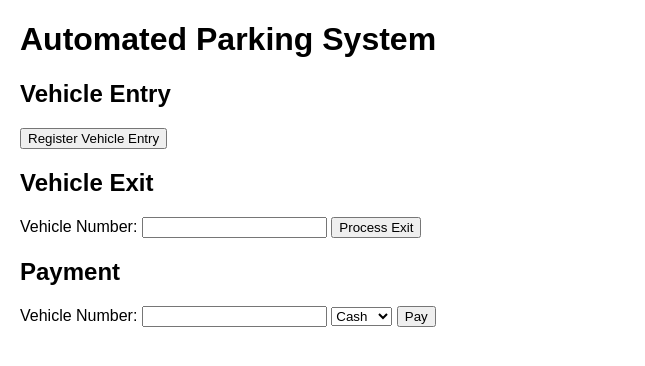
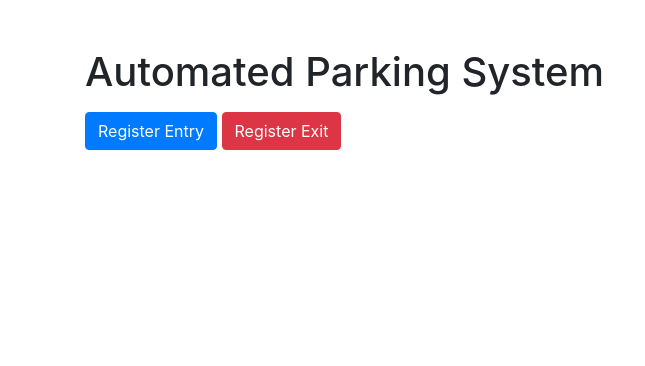
Before and after one commit to amit9129/automated_parking_system, a Flask app: page / in a window 1280 px wide. Shown: the top 366 px of the page, without its empty margins (0-645 px from the left). Run offline with Flask 3, Linux system fonts and the light colour scheme; some libraries are stand-ins or nearby versions.

Commit message:
done change

```diff
--- a/app.py
+++ b/app.py
@@ -5,6 +5,7 @@ import qrcode
 import datetime
 import os
 import sqlite3
+from db_setup import init_db  # Import the init_db function
 
 app = Flask(__name__)
 
@@ -13,23 +14,6 @@ pytesseract.pytesseract.tesseract_cmd = r'C:\Program Files\Tesseract-OCR\tessera
 
 # Database configuration
 DATABASE = 'vehicles.db'
-
-# Initialize the database
-def init_db():
-    with sqlite3.connect(DATABASE) as conn:
-        cursor = conn.cursor()
-        cursor.execute('''
-            CREATE TABLE IF NOT EXISTS vehicles (
-                id INTEGER PRIMARY KEY AUTOINCREMENT,
-                vehicle_number TEXT NOT NULL,
-                entry_time TEXT NOT NULL,
-                slot INTEGER NOT NULL,
-                amount INTEGER NOT NULL,
-                exit_time TEXT,
-                is_paid BOOLEAN DEFAULT 0
-            )
-        ''')
-        conn.commit()
 
 def read_number_plate(frame):
     gray = cv2.cvtColor(frame, cv2.COLOR_BGR2GRAY)
--- a/db_setup.py
+++ b/db_setup.py
@@ -1,31 +1,22 @@
-# db_setup.py
 import sqlite3
 
-def setup_database():
-    conn = sqlite3.connect('parking_system.db')
-    c = conn.cursor()
+DATABASE = 'vehicles.db'  # Change this if necessary
 
-    # Create table for vehicle details
-    c.execute('''CREATE TABLE IF NOT EXISTS vehicles (
-                    id INTEGER PRIMARY KEY AUTOINCREMENT,
-                    vehicle_number TEXT NOT NULL,
-                    entry_time TEXT NOT NULL,
-                    slot_assigned INTEGER NOT NULL,
-                    payment_status TEXT DEFAULT 'Pending'
-                )''')
+def init_db():
+    with sqlite3.connect(DATABASE) as conn:
+        cursor = conn.cursor()
+        cursor.execute('''
+            CREATE TABLE IF NOT EXISTS vehicles (
+                id INTEGER PRIMARY KEY AUTOINCREMENT,
+                vehicle_number TEXT NOT NULL,
+                entry_time TEXT NOT NULL,
+                slot INTEGER NOT NULL,
+                amount INTEGER NOT NULL,
+                exit_time TEXT,
+                is_paid BOOLEAN DEFAULT 0
+            )
+        ''')
+        conn.commit()
 
-    # Create table for parking slots
-    c.execute('''CREATE TABLE IF NOT EXISTS slots (
-                    id INTEGER PRIMARY KEY AUTOINCREMENT,
-                    is_occupied BOOLEAN NOT NULL DEFAULT 0
-                )''')
-
-    # Insert default slots (let's say 10)
-    for i in range(1, 11):
-        c.execute('INSERT INTO slots (is_occupied) VALUES (0)')
-
-    conn.commit()
-    conn.close()
-
-if __name__ == "__main__":
-    setup_database()
+if __name__ == '__main__':
+    init_db()  # You can run this script to set up your database
--- a/templates/index.html
+++ b/templates/index.html
@@ -1,97 +1,43 @@
 <!DOCTYPE html>
 <html lang="en">
-    <head>
-        <meta charset="UTF-8">
-        <meta name="viewport" content="width=device-width, initial-scale=1.0">
-        <title>Automated Parking System</title>
-        <link rel="icon" href="{{ url_for('static', filename='favicon.ico') }}" type="image/x-icon">
-        <style>
-            body { font-family: Arial, sans-serif; margin: 20px; }
-            form { margin-bottom: 20px; }
-            #exitResult { margin-top: 20px; }
-        </style>
-    </head>
+<head>
+    <meta charset="UTF-8">
+    <meta name="viewport" content="width=device-width, initial-scale=1.0">
+    <title>Automated Parking System</title>
+    <link rel="stylesheet" href="https://stackpath.bootstrapcdn.com/bootstrap/4.5.2/css/bootstrap.min.css">
+</head>
 <body>
-    <h1>Automated Parking System</h1>
-
-    <h2>Vehicle Entry</h2>
-    <form id="entryForm">
-        <button type="submit">Register Vehicle Entry</button>
-    </form>
-
-    <h2>Vehicle Exit</h2>
-    <form id="exitForm">
-        <label for="exitVehicleNumber">Vehicle Number:</label>
-        <input type="text" id="exitVehicleNumber" required>
-        <button type="submit">Process Exit</button>
-    </form>
-
-    <div id="exitResult"></div>
-
-    <h2>Payment</h2>
-    <form id="paymentForm">
-        <label for="paymentVehicleNumber">Vehicle Number:</label>
-        <input type="text" id="paymentVehicleNumber" required>
-        <select id="paymentMethod">
-            <option value="cash">Cash</option>
-            <option value="online">Online</option>
-        </select>
-        <button type="submit">Pay</button>
-    </form>
+    <div class="container">
+        <h1 class="mt-5">Automated Parking System</h1>
+        <div class="mt-3">
+            <button class="btn btn-primary" id="entryBtn">Register Entry</button>
+            <button class="btn btn-danger" id="exitBtn">Register Exit</button>
+        </div>
+        <div id="response" class="mt-3"></div>
+    </div>
 
     <script>
-        document.getElementById('entryForm').addEventListener('submit', async function (event) {
-            event.preventDefault();
-            const response = await fetch('/entry', { method: 'POST' });
-            const result = await response.json();
-            alert(result.message + (result.qr_code ? ` QR Code: ${result.qr_code}` : ''));
+        document.getElementById('entryBtn').addEventListener('click', function() {
+            fetch('/entry', { method: 'POST' })
+                .then(response => response.json())
+                .then(data => {
+                    document.getElementById('response').innerText = JSON.stringify(data);
+                })
+                .catch(error => console.error('Error:', error));
         });
 
-        document.getElementById('exitForm').addEventListener('submit', async function (event) {
-            event.preventDefault();
-            const vehicleNumber = document.getElementById('exitVehicleNumber').value;
-
-            const response = await fetch('/exit', {
+        document.getElementById('exitBtn').addEventListener('click', function() {
+            const vehicleNumber = prompt("Enter vehicle number:");
+            fetch('/exit', {
                 method: 'POST',
                 headers: { 'Content-Type': 'application/json' },
                 body: JSON.stringify({ vehicle_number: vehicleNumber })
-            });
-
-            if (response.ok) {
-                const result = await response.json();
-                const exitResultDiv = document.getElementById('exitResult');
-                exitResultDiv.innerText = `Vehicle Number: ${result.slip.vehicle_number}
-                    \nEntry Time: ${result.slip.entry_time}
-                    \nExit Time: ${result.slip.exit_time}
-                    \nHours Parked: ${result.slip.hours_parked}
-                    \nTotal Amount: ${result.slip.total_amount} INR
-                    \nPayment Options:
-                    Cash: ${result.payment_options.cash},
-                    Online: ${result.payment_options.online}`;
-            } else {
-                const error = await response.json();
-                alert(error.message);
-            }
-        });
-
-        document.getElementById('paymentForm').addEventListener('submit', async function (event) {
-            event.preventDefault();
-            const vehicleNumber = document.getElementById('paymentVehicleNumber').value;
-            const paymentMethod = document.getElementById('paymentMethod').value;
-
-            const response = await fetch('/pay', {
-                method: 'POST',
-                headers: { 'Content-Type': 'application/json' },
-                body: JSON.stringify({ vehicle_number: vehicleNumber, payment_method: paymentMethod })
-            });
-
-            if (response.ok) {
-                const result = await response.json();
-                alert(result.message);
-            } else {
-                const error = await response.json();
-                alert(error.message);
-            }
+            })
+            .then(response => response.json())
+            .then(data => {
+                document.getElementById('response').innerText = JSON.stringify(data);
+            })
+            .catch(error => console.error('Error:', error));
         });
     </script>
 </body>
```
Also changed, not shown: vehicles.db.
